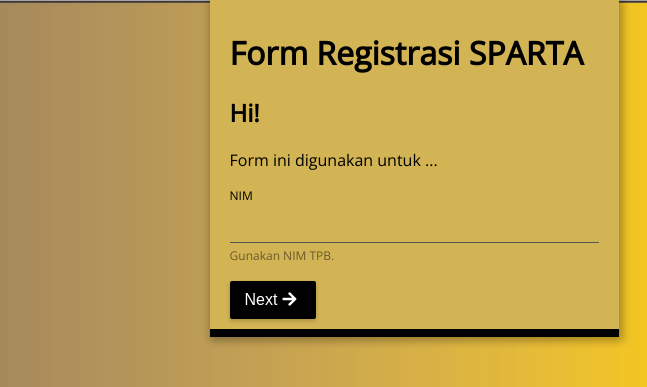
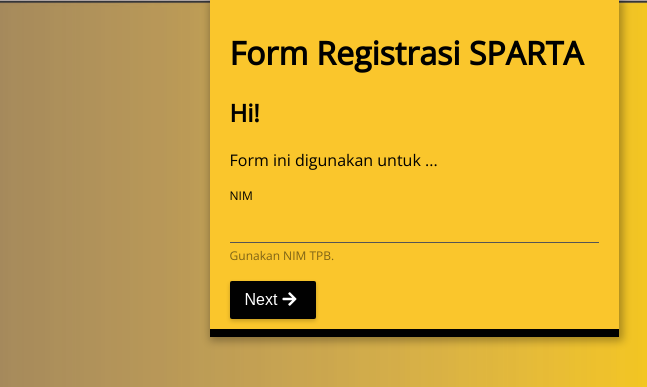
Before and after one commit to spartahmif/registrasi, a plain HTML site: page index.html in a window 1280 px wide. Shown: the top 387 px of the page, 633-1280 px from the left. Drawn offline with nearby package versions, Linux system fonts and the light colour scheme.

Commit message:
Update style.css

```diff
--- a/assets/css/style.css
+++ b/assets/css/style.css
@@ -29,7 +29,7 @@
 .card {
   position: relative;
 
-  background-color: rgba(210, 180, 84, 1); /* yellow */
+  background-color: rgba(250, 198, 44, 1); /* yellow */
   box-shadow: 2px 2px 8px 2px rgba(0, 0, 0, .3);
 
   width: 100%;
```
